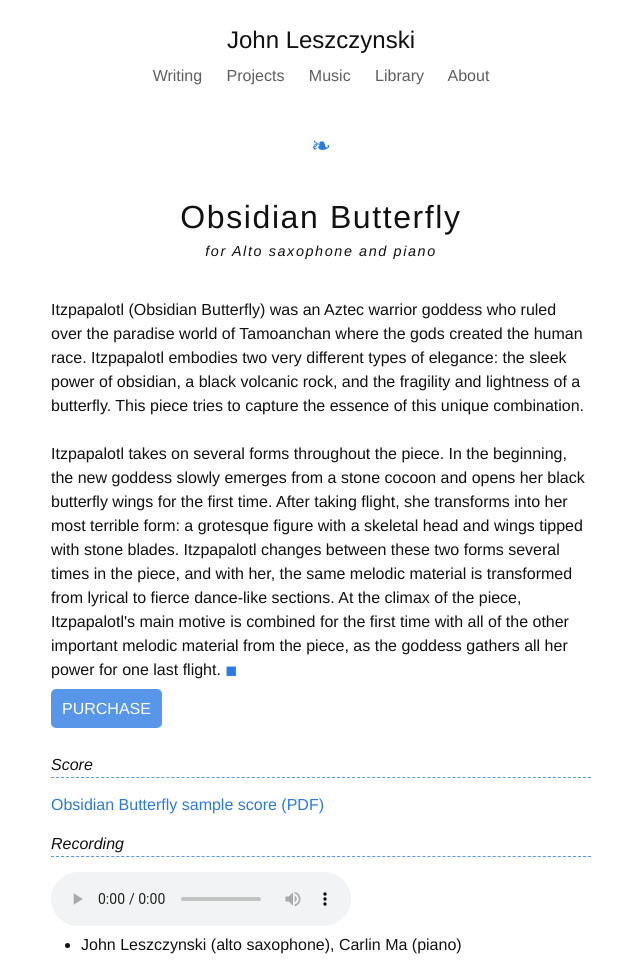
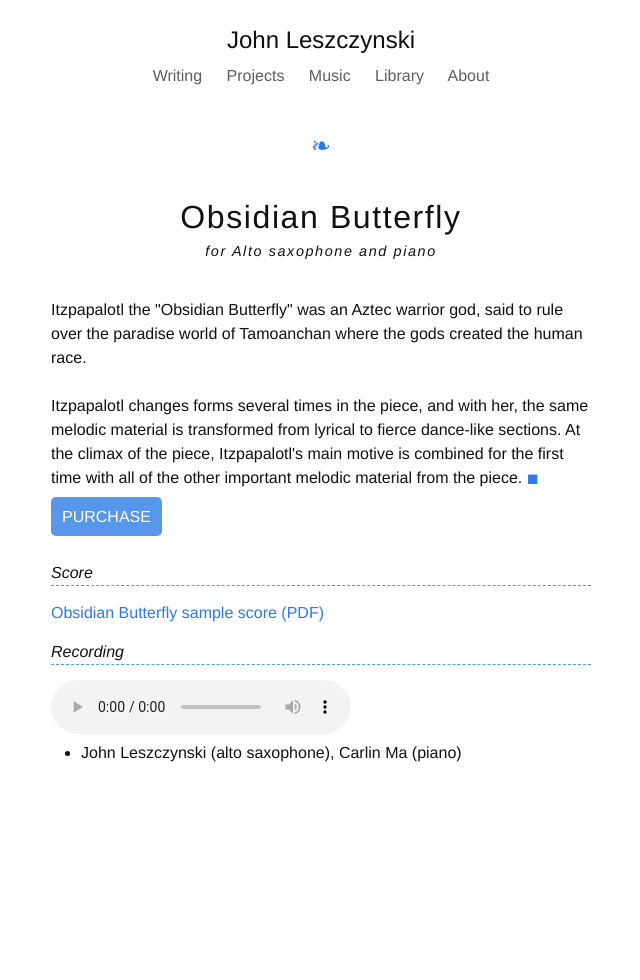
Before and after one commit to ave-llan/ave-llan.github.io, a Jekyll site: the page built from music/obsidian-butterfly.html, in a window 1280 px wide. Shown: the whole page, without its empty margins (319-959 px from the left). Built offline with Jekyll 4.4.1, drawn with Linux system fonts in a browser that asks for light colours; after the commit the page ends 900 px from its top, so only the background shows below that.

Commit message:
Simplify  Obsidian Butterfly description

```diff
--- a/music/index.html
+++ b/music/index.html
@@ -30,7 +30,7 @@ order: 0
            <a href="/music/they-might-be-gods.html">They Might Be Gods</a> is a kind of lucid dream for saxophone quartet.  At times exciting and others  sarcastic, this virtuosic piece tumbles through a strange landscape with blurry edges and unexpected apparitions.
         </p>
         <p>
-           Itzpapalotl, the <a href="/music/obsidian-butterfly.html">Obsidian Butterfly</a>, was an Aztec warrior goddess often particularly associated with the Orizaba silkmoth.  Some of her other associations are birds and fire. Representing the transformation between different forms, the same melodic material is transformed from lyrical to fierce and dance-like.
+           Itzpapalotl, the <a href="/music/obsidian-butterfly.html">Obsidian Butterfly</a>, was an Aztec warrior god that could change forms, and in this piece he same melodic material is transformed from lyrical to fierce and dance-like.
         </p>
         <p>
            <a href="/music/almost-out-of-the-sky.html">Almost Out of the Sky</a> is a piece for soprano saxophone and piano inspired by excerpts from Pablo Neruda's poem of the same name.
--- a/music/obsidian-butterfly.html
+++ b/music/obsidian-butterfly.html
@@ -8,6 +8,6 @@ purchaseLink: http://store.johnleszczynski.com/item/scherzo-a-la-britten
 recording: ../assets/music_recordings/obsidian-butterfly.mp3
 recordingArtist: John Leszczynski (alto saxophone), Carlin Ma (piano)
 ---
-Itzpapalotl (Obsidian Butterfly) was an Aztec warrior goddess who ruled over the paradise world of Tamoanchan where the gods created the human race. Itzpapalotl embodies two very different types of elegance: the sleek power of obsidian, a black volcanic rock, and the fragility and lightness of a butterfly. This piece tries to capture the essence of this unique combination.
+Itzpapalotl the "Obsidian Butterfly" was an Aztec warrior god, said to rule over the paradise world of Tamoanchan where the gods created the human race.
 <br><br>
-Itzpapalotl takes on several forms throughout the piece. In the beginning, the new goddess slowly emerges from a stone cocoon and opens her black butterfly wings for the first time. After taking flight, she transforms into her most terrible form: a grotesque figure with a skeletal head and wings tipped with stone blades. Itzpapalotl changes between these two forms several times in the piece, and with her, the same melodic material is transformed from lyrical to fierce dance-like sections. At the climax of the piece, Itzpapalotl's main motive is combined for the first time with all of the other important melodic material from the piece, as the goddess gathers all her power for one last flight.
+Itzpapalotl changes forms several times in the piece, and with her, the same melodic material is transformed from lyrical to fierce dance-like sections. At the climax of the piece, Itzpapalotl's main motive is combined for the first time with all of the other important melodic material from the piece.
```
